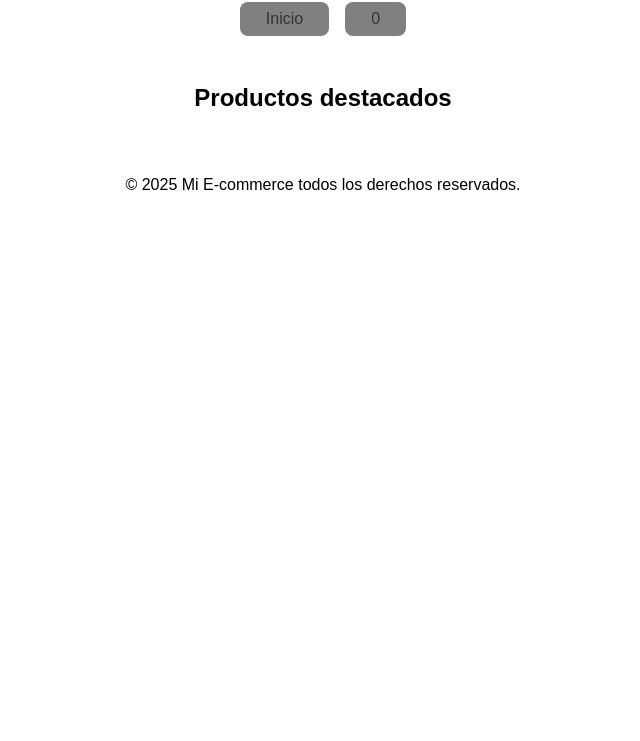
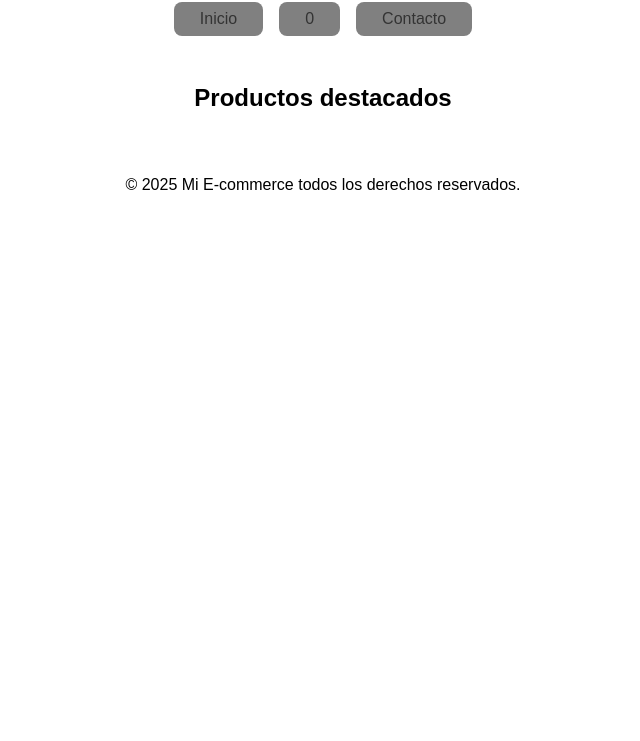
Before and after one commit to matruizz/proyectoFinalFrontEndJS, a plain HTML site: page index.html in a window 1280 px wide. Shown: the part 59-800 px from the top of the page, without its empty margins (317-957 px from the left). Drawn offline with Linux system fonts and the light colour scheme; no server answers.

Commit message:
Agrego la pagina de contacto a todas las otras paginas.

```diff
--- a/index.html
+++ b/index.html
@@ -12,11 +12,18 @@
                 <h1>Mi E-commerce</h1>
                 <nav>
                     <ul>
-                        <li><a href="#">Inicio</a></li>
+                        <li>
+                            <a href="#">Inicio</a>
+                        </li>
+
                         <li>
                             <a href="pages/carrito.html" class="carrito-icono">
                                 <span id="contador-carrito">0</span>
                             </a>
+                        </li>
+
+                        <li>
+                            <a href="./pages/contacto.html">Contacto</a>
                         </li>
                     </ul>
                 </nav>
```
Also changed, not shown: pages/carrito.html (+8 -1 lines).
